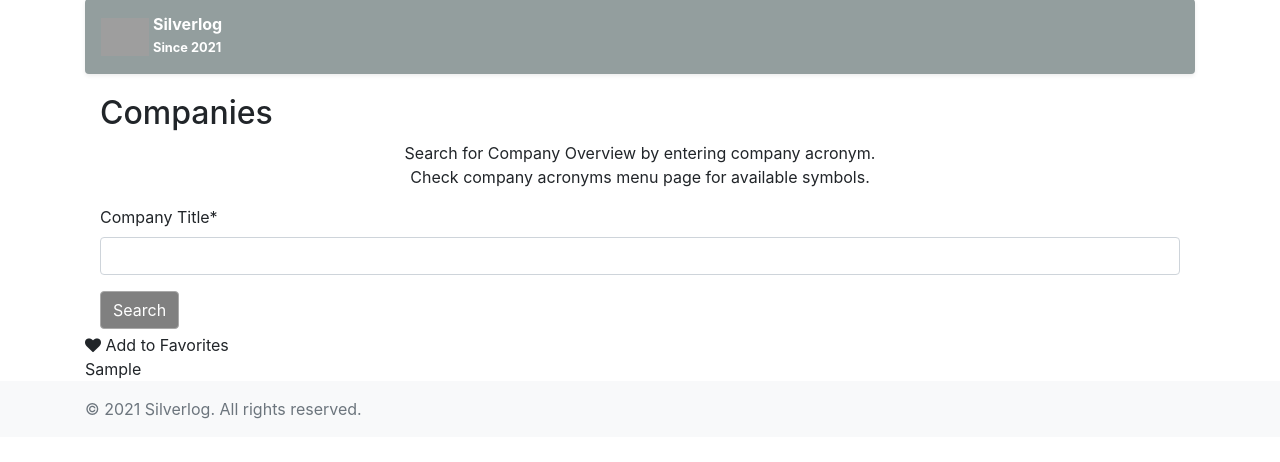
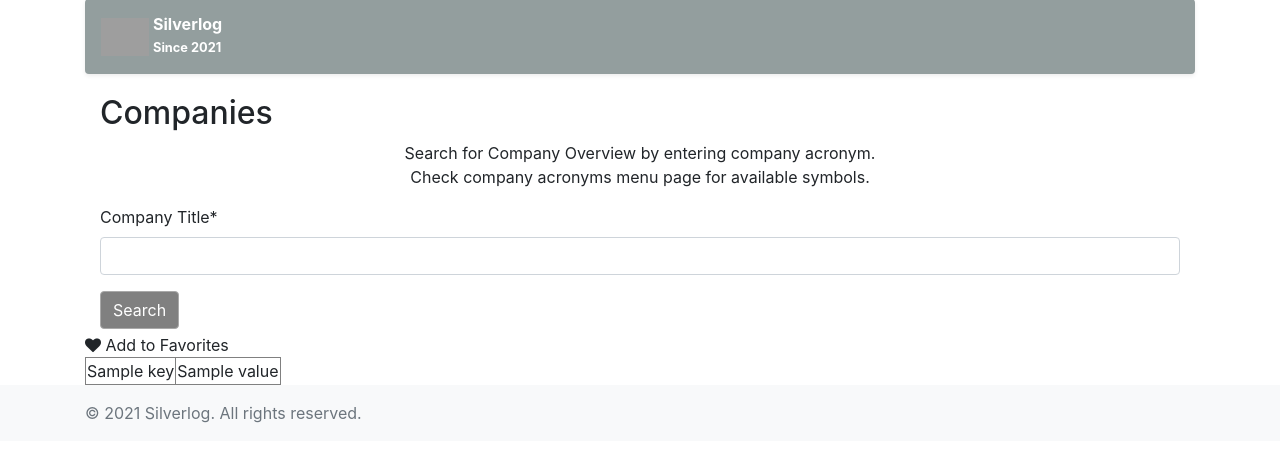
Before and after one commit to RimveBiceps/silverlog, a Django app: template alphavantage_api/templates/alphavantage_api/company.html in a window 1280 px wide. Shown: the part 117-579 px from the top of the page. Run offline with Django 3.2, Linux system fonts and the light colour scheme; a user stored in the database is signed in; tables that the repository leaves empty hold one stand-in row (values such as "Sample post"); the template is opened without the code that fills it: values that come from a table or form of the project are taken from there, most other values are stand-ins (such as "Sample title", 1, 10 or a date in 2020); some libraries are stand-ins or nearby versions; grey boxes are pictures that could not be loaded.

Commit message:
[FIX] Company overview design

```diff
--- a/alphavantage_api/templates/alphavantage_api/company.html
+++ b/alphavantage_api/templates/alphavantage_api/company.html
@@ -18,8 +18,20 @@
 </div>
 
 {% if company_result_data %}
-<span class="like"><i class="fa fa-heart"></i></span> Add to Favorites<br/>
-{{ company_result_data }}
+  <span class="like"><i class="fa fa-heart"></i></span> Add to Favorites<br/>
+</div>
+<table border="1">
+  <tr>
+    {% for key, value in company_result_data.items %}
+    <tr>
+      <td>{{ key }}</td>
+      <td>{{ value }}</td>
+    </tr>
+  {% endfor %}
+
+  </tr>
+</table>
+
 {% endif %}
 
 {% endblock %}
```
